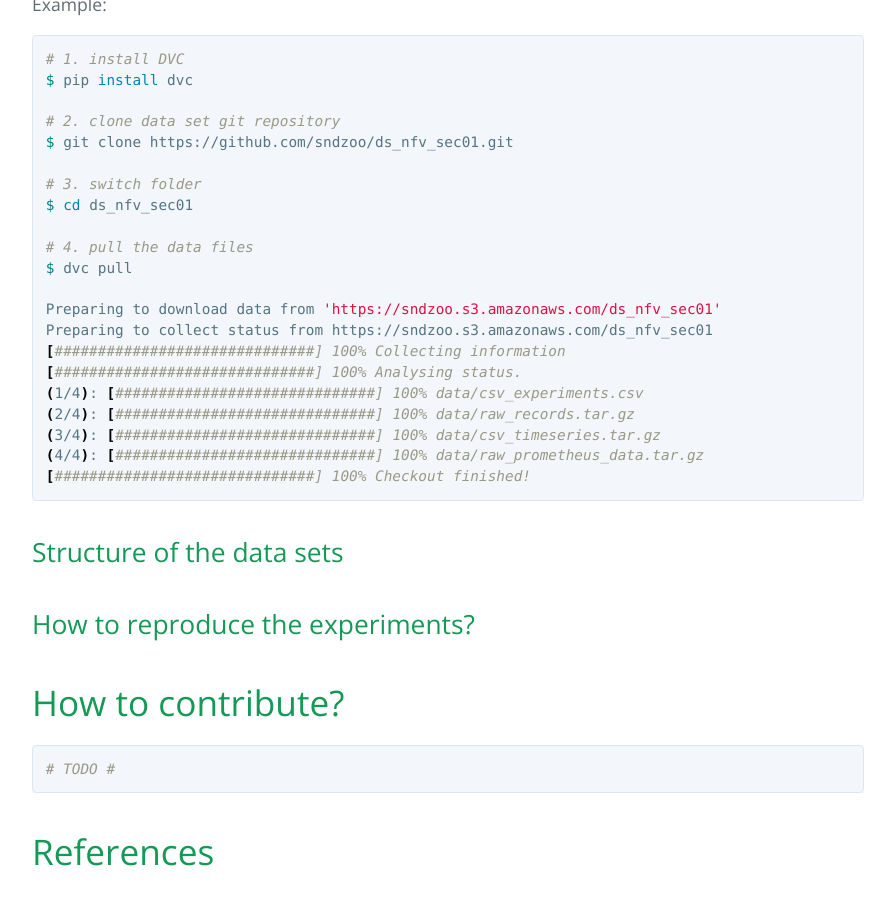
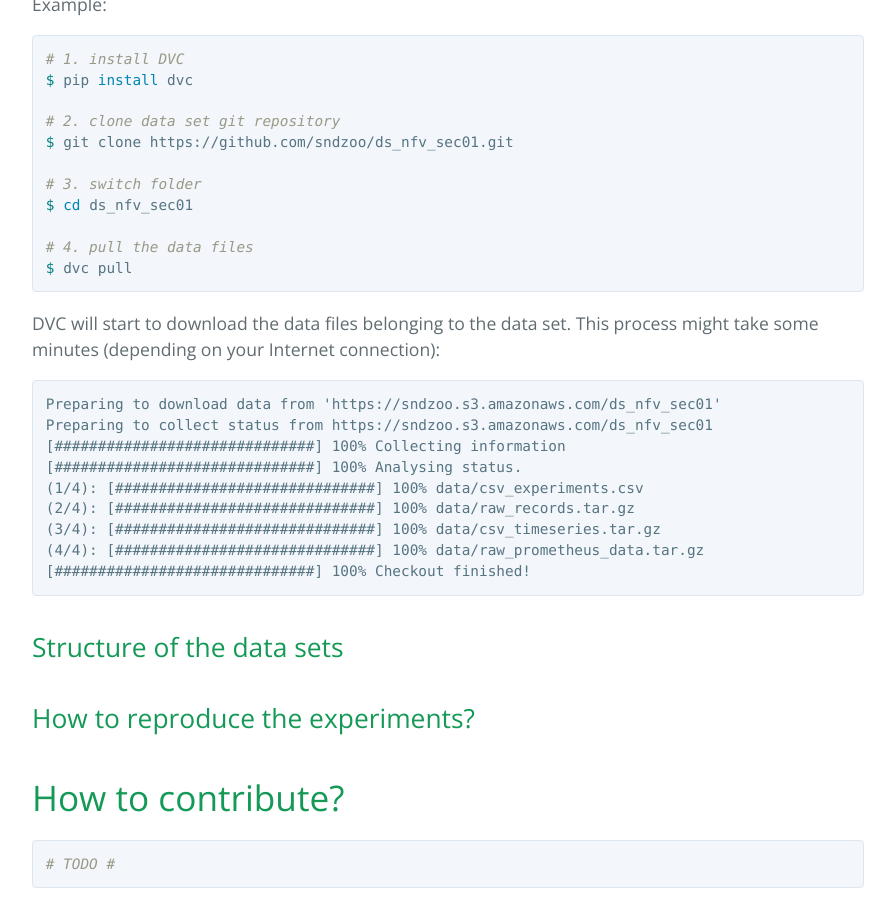
Before and after one commit to sndzoo/sndzoo.github.io, a Jekyll site: the page built from index.md, in a window 1280 px wide and 900 px high, scrolled down 2568 px. Shown: the whole window, without its empty margins (192-1087 px from the left). Built offline with Jekyll 4.4.1, drawn with Linux system fonts in a browser that asks for light colours.

Commit message:
update
Signed-off-by: peusterm <manuel.peuster@uni-paderborn.de>

````diff
--- a/index.md
+++ b/index.md
@@ -77,7 +77,11 @@ $ cd ds_nfv_sec01
 
 # 4. pull the data files
 $ dvc pull
+```
 
+DVC will start to download the data files belonging to the data set. This process might take some minutes (depending on your Internet connection):
+
+```
 Preparing to download data from 'https://sndzoo.s3.amazonaws.com/ds_nfv_sec01'
 Preparing to collect status from https://sndzoo.s3.amazonaws.com/ds_nfv_sec01
 [##############################] 100% Collecting information
````
